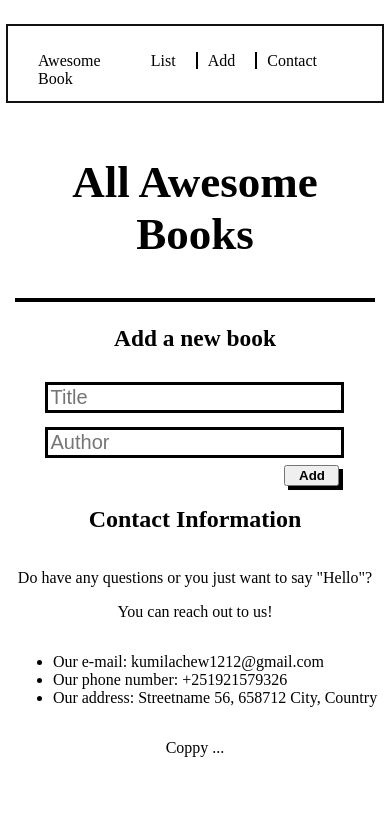
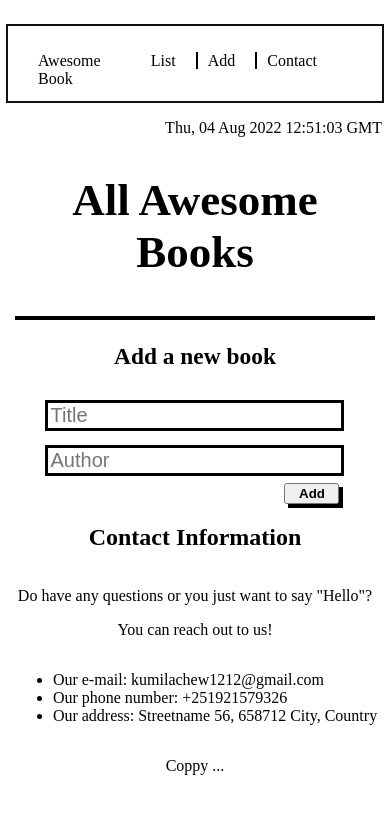
Before and after one commit to limavfabio/fabio-kumilachew-awesome-books, a website: page index.html in a window 390 px wide. Shown: the top 814 px of the page. Drawn offline with Linux system fonts and the light colour scheme.

Commit message:
date update

```diff
--- a/index.html
+++ b/index.html
@@ -21,8 +21,8 @@
           </ul>
         </nav>
       </div>
-      <div id="date" class="date"></div>
     </header>
+    <div id="date" class="date"></div>
 
     <section class="all-book-lists" id="all-book-list">
       <h1>All Awesome Books</h1>
--- a/script/script.js
+++ b/script/script.js
@@ -12,7 +12,7 @@ const authorInput = document.getElementById('author-input');
 const navListLink = document.getElementById('book-list');
 const addBookLink = document.getElementById('add-book');
 const contactLavlink = document.getElementById('contacts');
-const Year = document.getElementById('date');
+const year = document.getElementById('date');
 
 // Create an array of objects for the books information
 class BooksClass {
@@ -78,3 +78,6 @@ addBtn.addEventListener('click', () => {
   Book.loadBook(books.length - 1);
   localStorage.setItem('books', JSON.stringify(books));
 });
+
+const dateTime = new Date(Date.now());
+year.textContent = dateTime.toUTCString();
--- a/styles/styles.css
+++ b/styles/styles.css
@@ -14,14 +14,16 @@ section {
   flex-direction: column;
   align-items: center;
 }
+
 .header-class {
   height: 75px;
   border: 2px solid #111;
   margin: 16px 0;
   width: 40%;
 }
+
 .brand {
-  color: #000000;
+  color: #000;
 }
 
 .main {
@@ -32,6 +34,7 @@ section {
   padding-right: 10px;
   width: 100%;
 }
+
 .nav-list {
   display: flex;
   align-items: center;
@@ -56,6 +59,13 @@ section {
   width: 95%;
 }
 
+.date {
+  display: flex;
+  align-items: right;
+  justify-content: right;
+  margin-left: 400px;
+}
+
 /* for mobile */
 
 @media screen and (max-width: 480px) {
@@ -65,8 +75,16 @@ section {
     margin: 16px 0;
     width: 100%;
   }
+
   .contact-p {
     text-align: center;
+  }
+
+  .date {
+    display: flex;
+    align-items: right;
+    justify-content: right;
+    margin-left: auto;
   }
 }
 
```
